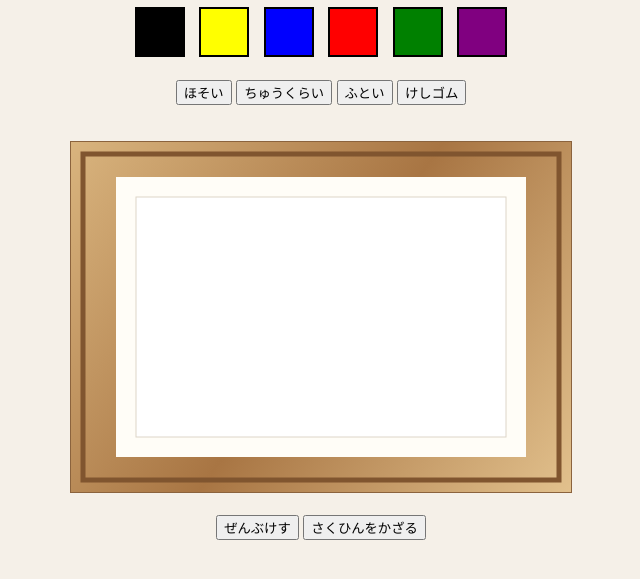
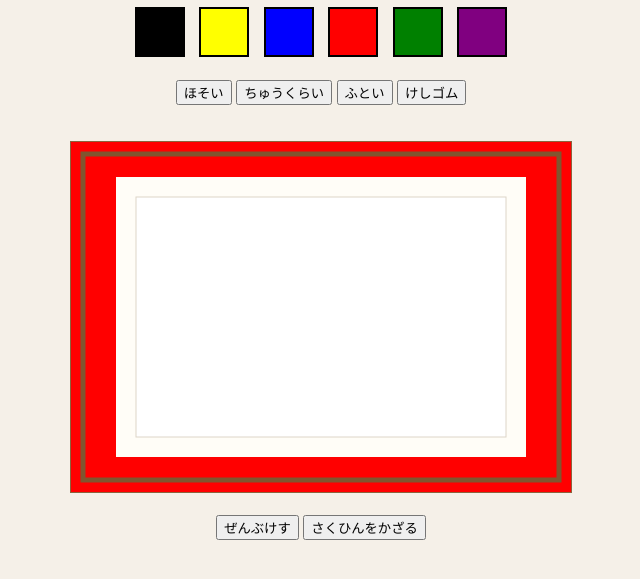
Before and after one commit to sono-togoshi/web-museum, a plain HTML site: page draw.html in a window 1280 px wide. Shown: the part 87-666 px from the top of the page, without its empty margins (319-959 px from the left). Drawn offline with nearby package versions, Linux system fonts and the light colour scheme.

Commit message:
Update draw.html

```diff
--- a/draw.html
+++ b/draw.html
@@ -113,8 +113,8 @@ function drawFrame() {
     wood.addColorStop(0.5, "#a87543");
     wood.addColorStop(1, "#e2c18d");
 
-    ctx.fillStyle = wood;
-    ctx.fillRect(0, 0, 500, 350);
+ctx.fillStyle = "red";
+ctx.fillRect(0, 0, 500, 350);
 
     // 額縁の内側の縁
     ctx.strokeStyle = "#80552f";
```
